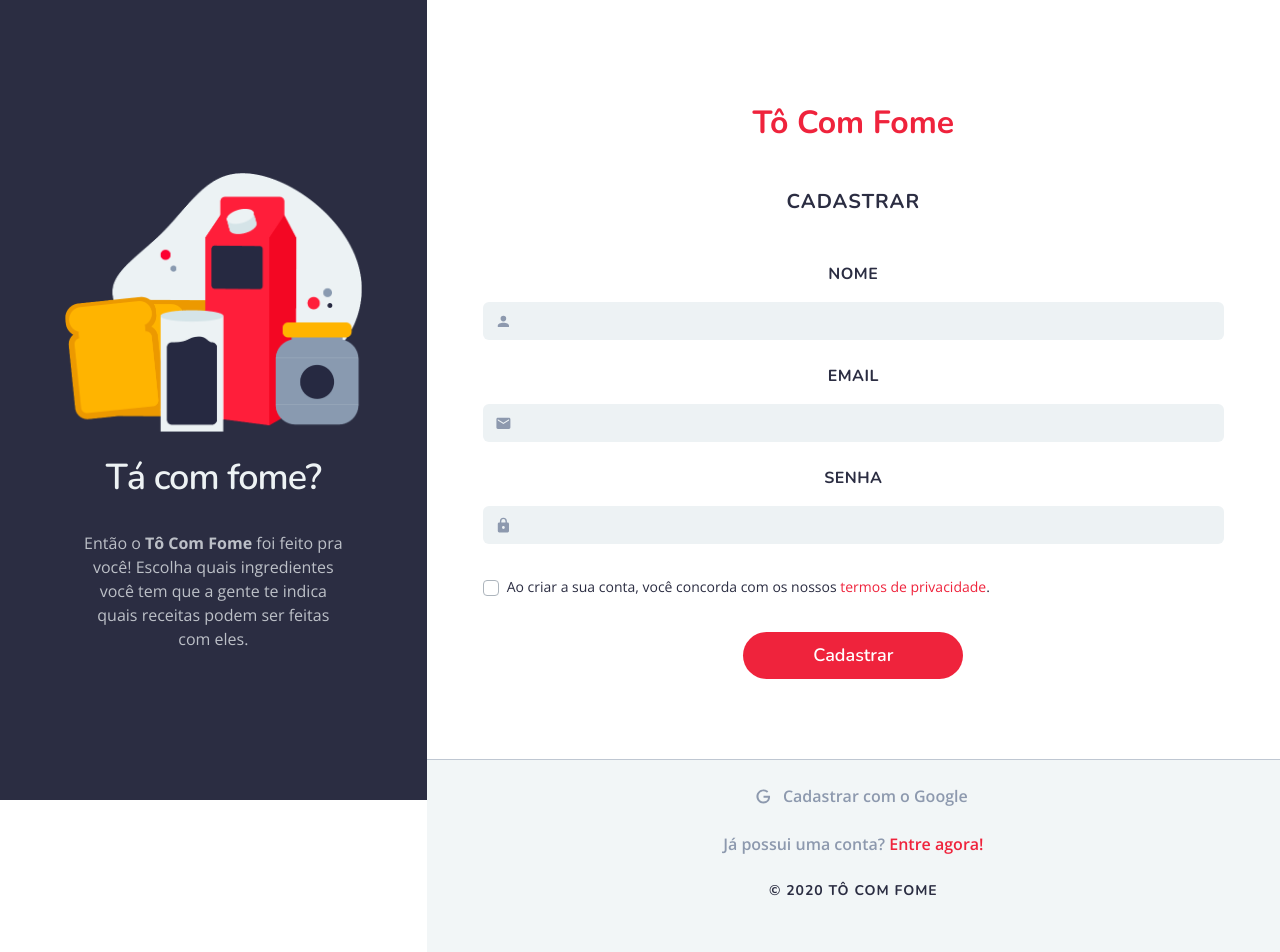
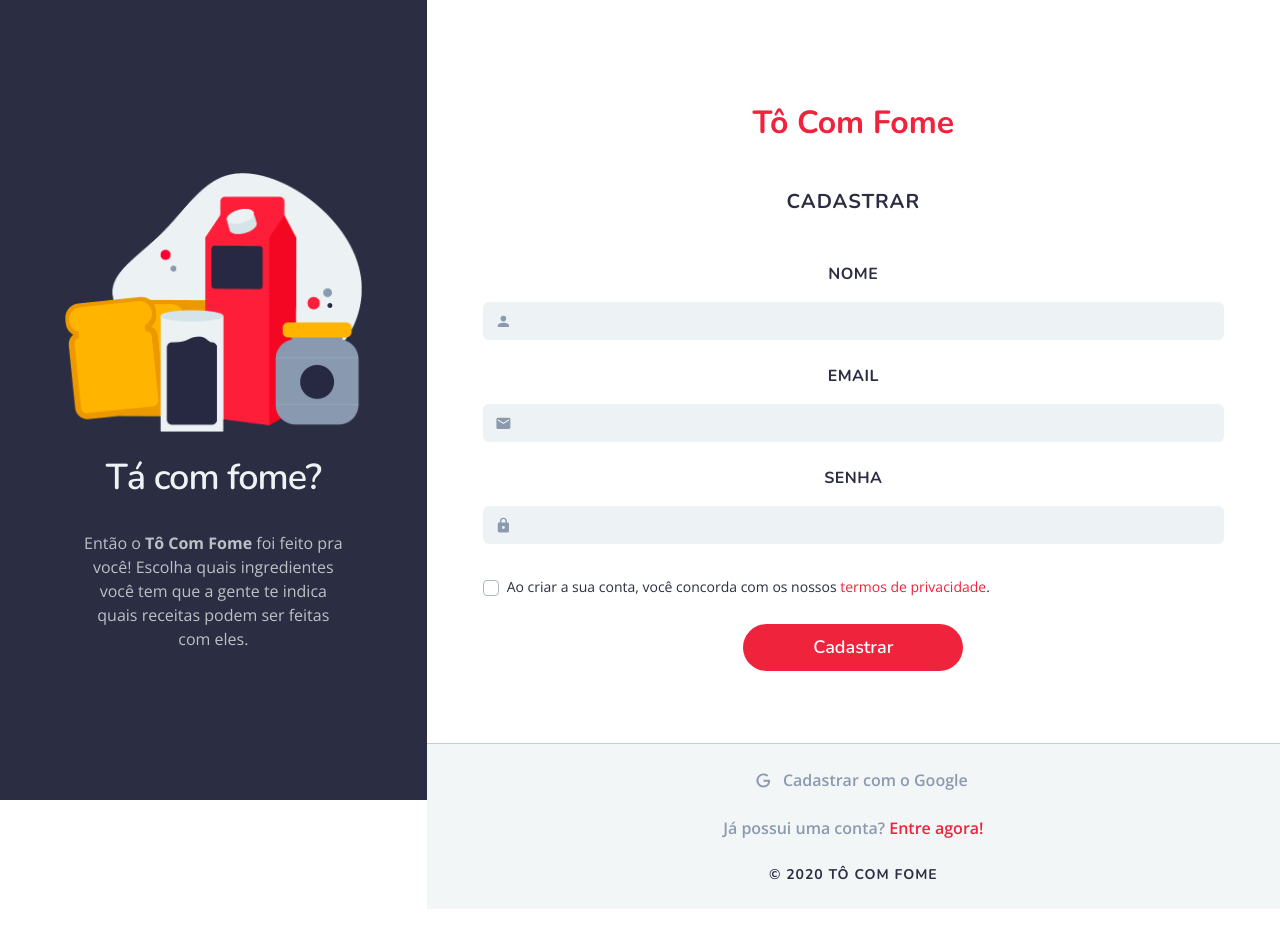
Before and after one commit to heitormelo26/to-com-fome, a React (Create React App) app in the folder frontend/: page /cadastrar in a window 1280 px wide. Shown: the top 952 px of the page. After the commit the page ends 909 px from the top, so only its background shows below. Built offline with nearby package versions, Linux system fonts and the light colour scheme.

Commit message:
FOOTER FIXADO GALERA

```diff
--- a/frontend/src/components/FooterAccount/index.js
+++ b/frontend/src/components/FooterAccount/index.js
@@ -5,7 +5,7 @@ import { mdiGoogle } from "@mdi/js";
 
 export default function FooterAccount(props) {
   return (
-    <div className="container-fluid m-0 p-0 h-100">
+    <div className="container-fluid m-0 p-0">
       <Container className="p-3 h-100">
         <div className="row h-100 p-0 m-0 d-flex align-items-center">
           <div className="col-md-12">
--- a/frontend/src/components/FooterAccount/styles.js
+++ b/frontend/src/components/FooterAccount/styles.js
@@ -29,9 +29,7 @@ export const Google = styled.div`
 
 export const Container = styled.div`
   background-color: #f2f6f7;
-  border-top: 1px solid rgba(141, 153, 174, 0.5);
-  height: 100% !important;
-  min-height: 25vh;
+  border-top: 1px solid #c6ccd6;
 `;
 
 export const Copyright = styled.p`
--- a/frontend/src/pages/cadastrar/index.js
+++ b/frontend/src/pages/cadastrar/index.js
@@ -35,8 +35,8 @@ function Cadastrar() {
             descricaoImagem={"Café da manhã"}
           />
         </div>
-        <div className="col-md-8 p-0 h-100 overflow-hidden">
-          <div className="col-md-12 p-2 h-100">
+        <div className="col-md-8 p-0 h-100 align-self-end">
+          <div className="col-md-12 p-2">
             <Container className="p-5 d-flex text-center align-items-center align-content-center flex-wrap">
               <Title className="my-5 w-100 d-block">Tô Com Fome</Title>
               <Subtitle className="mb-5 w-100 d-block">Cadastrar</Subtitle>
@@ -74,7 +74,7 @@ function Cadastrar() {
                   </label>
                 </div>
               </div>
-              <div className="w-100 d-block my-4">
+              <div className="w-100 d-block my-3">
                 <Button type="button" class="btn btn-danger">
                   Cadastrar
                 </Button>
@@ -82,7 +82,7 @@ function Cadastrar() {
             </Container>
           </div>
 
-          <div className="col-md-12 p-0 h-100">
+          <div className="col-md-12 p-0">
             <FooterAccount
               className="h-100 mh-100"
               google={"Cadastrar com o Google"}
--- a/frontend/src/pages/entrar/index.js
+++ b/frontend/src/pages/entrar/index.js
@@ -35,8 +35,8 @@ function Entrar() {
             descricaoImagem={"Café da manhã"}
           />
         </div>
-        <div className="col-md-8 p-0 h-100 overflow-hidden">
-          <div className="col-md-12 p-2 h-100">
+        <div className="col-md-8 p-0 h-100 align-self-end">
+          <div className="col-md-12 p-2">
             <Container className="p-5 d-flex text-center align-items-center align-content-center flex-wrap">
               <Title className="my-5 w-100 d-block">Tô Com Fome</Title>
               <Subtitle className="mb-5 w-100 d-block">Entrar</Subtitle>
@@ -62,8 +62,7 @@ function Entrar() {
               </div>
             </Container>
           </div>
-
-          <div className="col-md-12 p-0 h-100">
+          <div className="col-md-12 p-0">
             <FooterAccount
               className="h-100 mh-100"
               google={"Entrar com o Google"}
```
